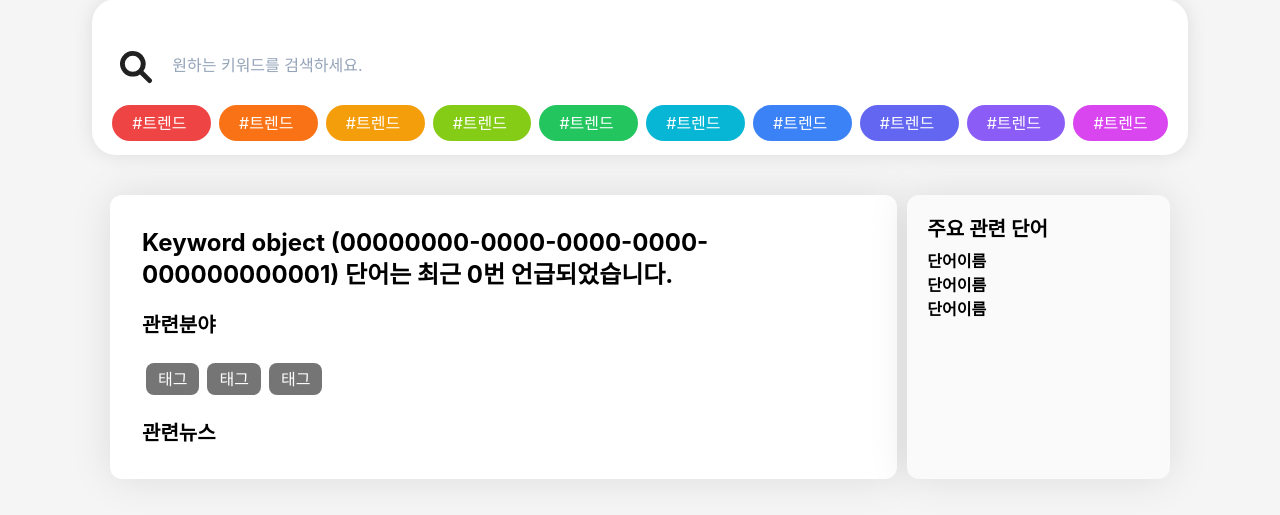
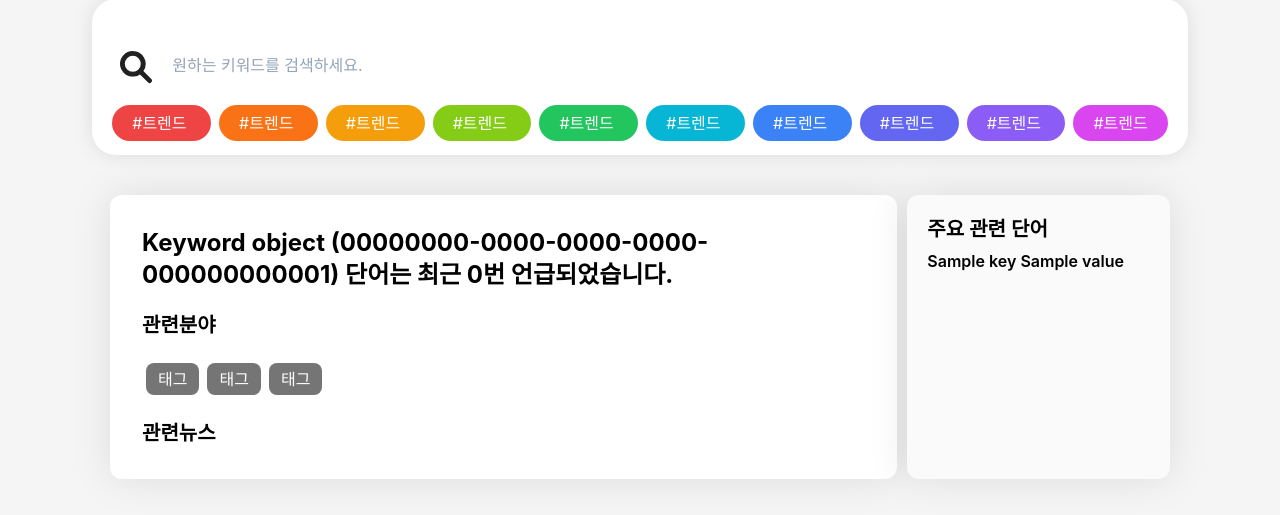
Before and after one commit to ih-tjpark/DevCourse_WordSight_Crawling_WebProject, a Django app: template WordSightProject/wordsight/wordsight_front/templates/pages/insight.html in a window 1280 px wide. Shown: the part 81-596 px from the top of the page. Run offline with Django 4.2, Linux system fonts and the light colour scheme; tables that the repository leaves empty hold one stand-in row (values such as "Sample post"); the template is opened without the code that fills it: values that come from a table or form of the project are taken from there, most other values are stand-ins (such as "Sample title", 1, 10 or a date in 2020); some libraries are stand-ins or nearby versions; some web fonts are replaced.

Commit message:
Add keyword relation function
keyword relation function add in front-end, back-end

trained model create

```diff
--- a/WordSightProject/wordsight/wordsight_front/templates/pages/insight.html
+++ b/WordSightProject/wordsight/wordsight_front/templates/pages/insight.html
@@ -33,9 +33,10 @@
                 주요 관련 단어
             </div>
             <!--관련단어 및 점수 리스트 object 가져오기-->
-            {% for val in "가나다"|make_list %}
+            {% for key, value in relation_keyword.items %}
                 <a href="{% url "WORDSIGHT:search" %}?q={{val}}" class="text-{{i}} font-semibold">
-                    단어이름
+                    {{key}}
+                    {{value}}
                 </a>
             {% endfor %}
         </div>
--- a/WordSightProject/wordsight/wordsight_front/views.py
+++ b/WordSightProject/wordsight/wordsight_front/views.py
@@ -2,6 +2,7 @@ from django.http import HttpResponse, HttpResponseRedirect
 from django.shortcuts import redirect, render, get_object_or_404
 from django.urls import reverse
 from new_api.models import News
+from new_api.keyword_analysis import get_relation_keyword
 
 # Create your views here.
 def index(request):
@@ -26,6 +27,7 @@ def search(request):
     if request.method == "GET":
         keyword = request.GET.get('q')
         if keyword:
-            return render(request, "pages/insight.html", {"keyword": keyword})
+            relation_keyword = get_relation_keyword(keyword)
+            return render(request, "pages/insight.html", {"keyword": keyword, "relation_keyword":relation_keyword})
         else:
             return render(request, "pages/home.html")
```
Also changed, not shown: WordSightProject/wordsight/new_api/keyword_analysis.py (added, +15 -0 lines), 1 other file.
